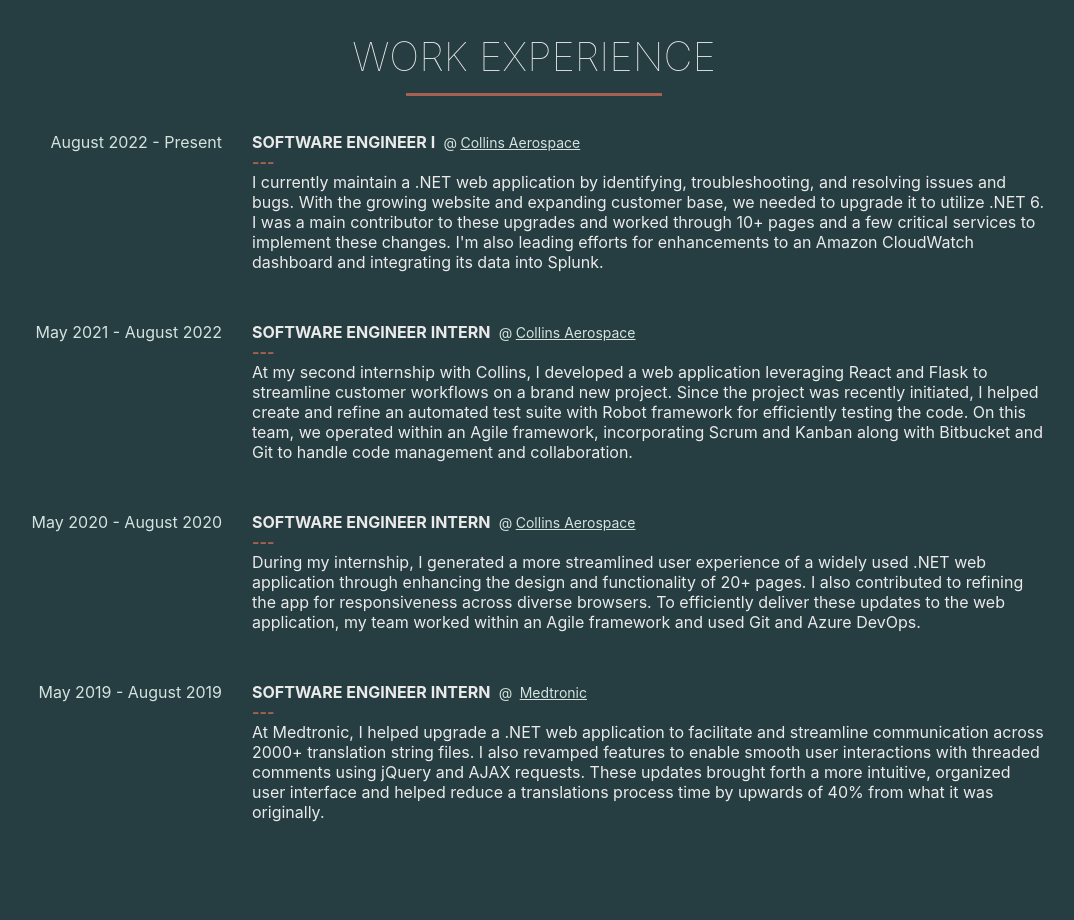
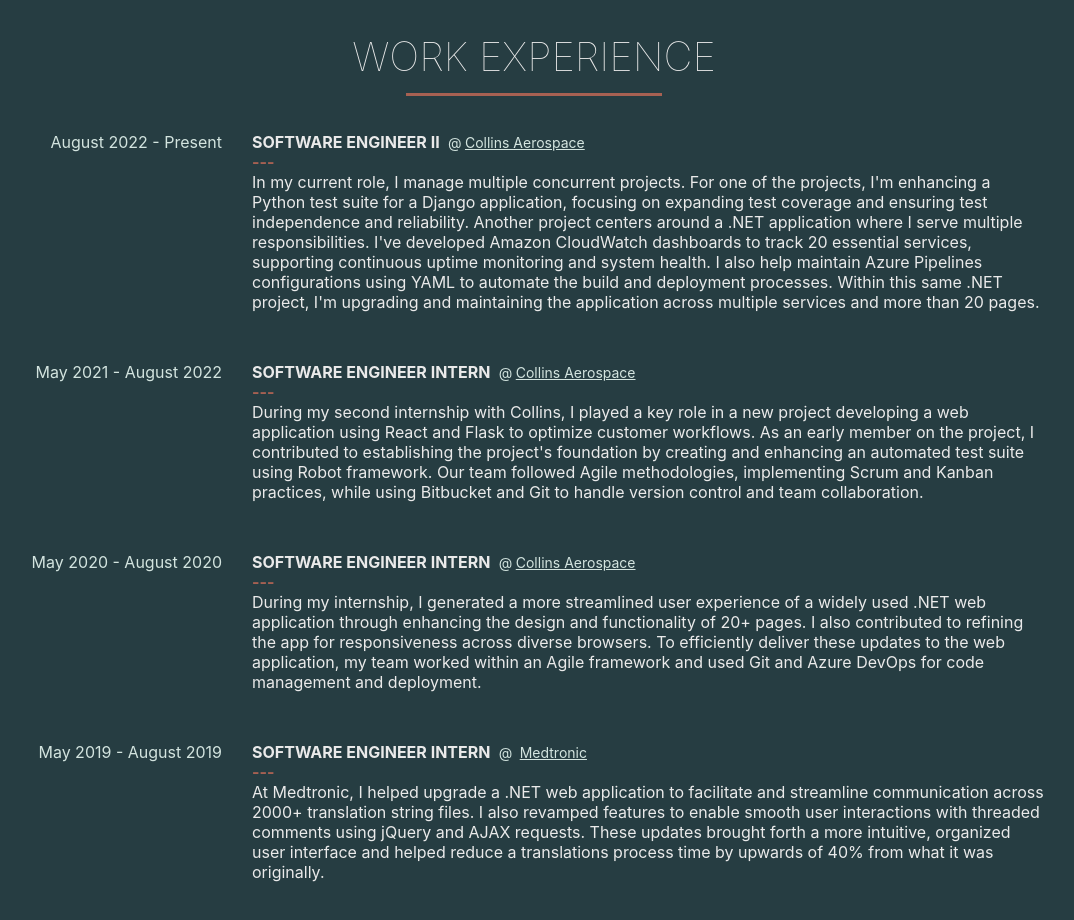
Before and after one commit to myaschmitz/myaschmitz.github.io, a React (Create React App) app: page / in a window 1280 px wide. Shown: the part 1520-2440 px from the top of the page, without its empty margins (106-1180 px from the left). Built offline with nearby package versions, Linux system fonts and the light colour scheme.

Commit message:
updated work experience

```diff
--- a/src/components/About/Timeline.js
+++ b/src/components/About/Timeline.js
@@ -26,14 +26,15 @@
                     <div className="dates">August 2022 - Present</div>
                     <div className="job-descriptions">
                         <div className="job-subdescriptions">
-                            <span className="job-title">SOFTWARE ENGINEER I</span><span className="company-name">@<a className="company-name"  target="_blank" rel="noopener noreferrer" href="https://www.collinsaerospace.com/">Collins Aerospace</a></span>
+                            <span className="job-title">SOFTWARE ENGINEER II</span><span className="company-name">@<a className="company-name"  target="_blank" rel="noopener noreferrer" href="https://www.collinsaerospace.com/">Collins Aerospace</a></span>
                         </div>
                         <span className="separator">---</span>
                         <div>
-                            I currently maintain a .NET web application by identifying, troubleshooting, and resolving issues and bugs.
-                            With the growing website and expanding customer base, we needed to upgrade it to utilize .NET 6. I was a main contributor to these upgrades and
-                            worked through 10+ pages and a few critical services to implement these changes. I'm also leading efforts for enhancements to an Amazon CloudWatch
-                            dashboard and integrating its data into Splunk.
+                            In my current role, I manage multiple concurrent projects. For one of the projects, I'm enhancing a Python test suite for a Django application, focusing on
+                            expanding test coverage and ensuring test independence and reliability.
+                            Another project centers around a .NET application where I serve multiple responsibilities. I've developed Amazon CloudWatch dashboards to track 20 essential
+                            services, supporting continuous uptime monitoring and system health. I also help maintain Azure Pipelines configurations using YAML to automate the build
+                            and deployment processes. Within this same .NET project, I'm upgrading and maintaining the application across multiple services and more than 20 pages.
                         </div>
                     </div>
                 </div>
@@ -45,9 +46,9 @@
                         </div>
                         <span className="separator">---</span>
                         <div>
-                            At my second internship with Collins, I developed a web application leveraging React and Flask to streamline customer workflows on a brand new project.
-                            Since the project was recently initiated, I helped create and refine an automated test suite with Robot framework for efficiently testing the code.
-                            On this team, we operated within an Agile framework, incorporating Scrum and Kanban along with Bitbucket and Git to handle code management and collaboration.
+                            During my second internship with Collins, I played a key role in a new project developing a web application using React and Flask to optimize customer workflows.
+                            As an early member on the project, I contributed to establishing the project's foundation by creating and enhancing an automated test suite using Robot framework.
+                            Our team followed Agile methodologies, implementing Scrum and Kanban practices, while using Bitbucket and Git to handle version control and team collaboration.
                         </div>
                     </div>
                 </div>
@@ -61,7 +62,7 @@
                         <div>
                             During my internship, I generated a more streamlined user experience of a widely used .NET web application through enhancing the design and functionality of 20+ pages.
                             I also contributed to refining the app for responsiveness across diverse browsers.
-                            To efficiently deliver these updates to the web application, my team worked within an Agile framework and used Git and Azure DevOps.
+                            To efficiently deliver these updates to the web application, my team worked within an Agile framework and used Git and Azure DevOps for code management and deployment.
                         </div>
                     </div>
                 </div>
```
